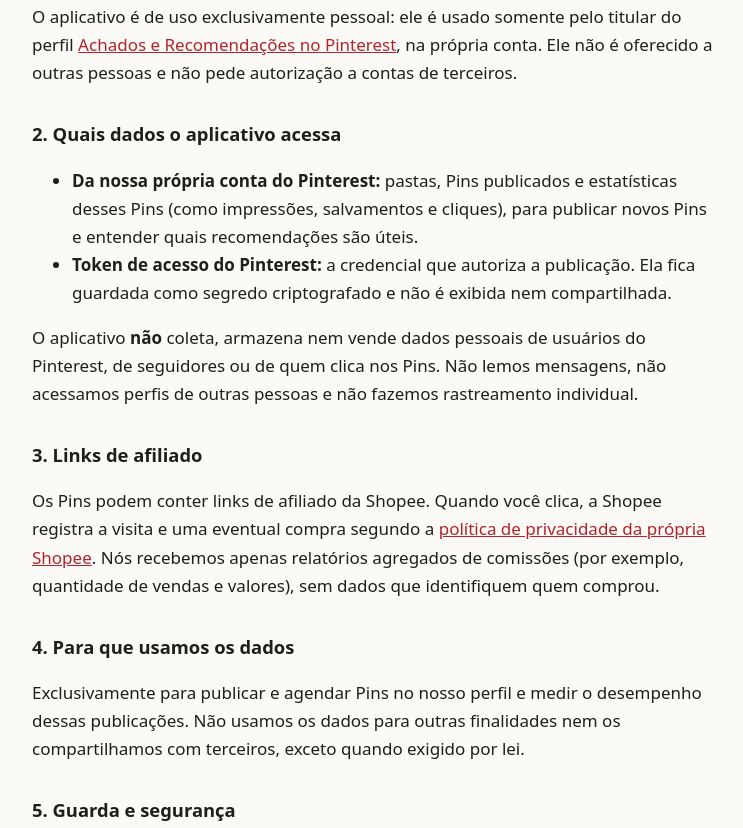
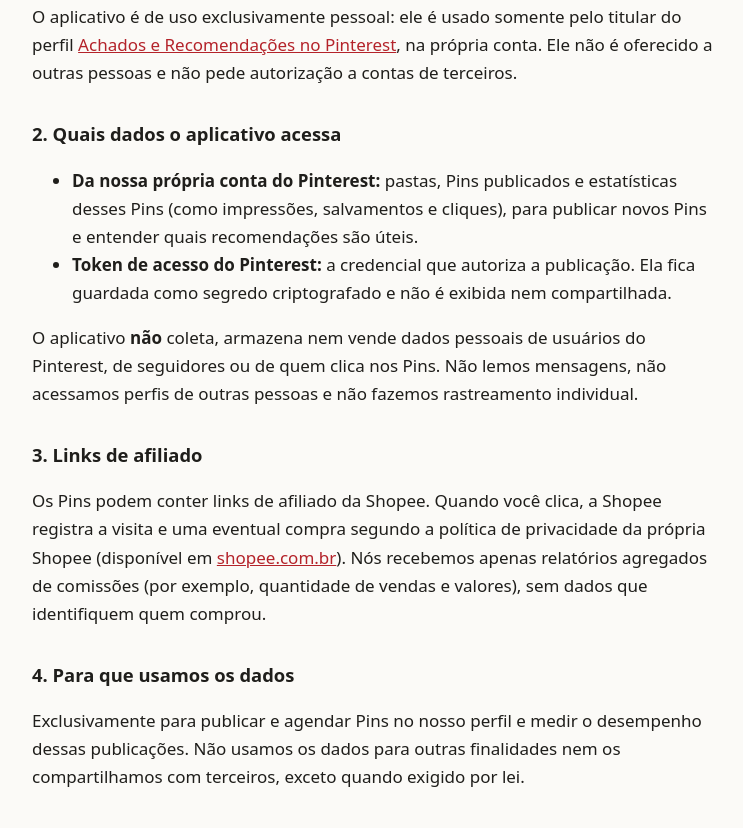
Before and after one commit to hulima18-lab/achados-recomendacoes, a plain HTML site: page privacidade.html in a window 1280 px wide. Shown: the part 402-1230 px from the top of the page, without its empty margins (264-1007 px from the left). Drawn offline with Linux system fonts and the light colour scheme.

Commit message:
Link generico para a politica da Shopee
Co-Authored-By: Claude Opus 5.5 <noreply@anthropic.com>
Claude-Session: https://claude.ai/code/session_01PhxnsSq1gXLbXfGVWcv4bJ

```diff
--- a/privacidade.html
+++ b/privacidade.html
@@ -26,7 +26,7 @@
 <p>O aplicativo <strong>não</strong> coleta, armazena nem vende dados pessoais de usuários do Pinterest, de seguidores ou de quem clica nos Pins. Não lemos mensagens, não acessamos perfis de outras pessoas e não fazemos rastreamento individual.</p>
 
 <h2>3. Links de afiliado</h2>
-<p>Os Pins podem conter links de afiliado da Shopee. Quando você clica, a Shopee registra a visita e uma eventual compra segundo a <a href="https://shopee.com.br/docs/3612" rel="noopener">política de privacidade da própria Shopee</a>. Nós recebemos apenas relatórios agregados de comissões (por exemplo, quantidade de vendas e valores), sem dados que identifiquem quem comprou.</p>
+<p>Os Pins podem conter links de afiliado da Shopee. Quando você clica, a Shopee registra a visita e uma eventual compra segundo a política de privacidade da própria Shopee (disponível em <a href="https://shopee.com.br" rel="noopener">shopee.com.br</a>). Nós recebemos apenas relatórios agregados de comissões (por exemplo, quantidade de vendas e valores), sem dados que identifiquem quem comprou.</p>
 
 <h2>4. Para que usamos os dados</h2>
 <p>Exclusivamente para publicar e agendar Pins no nosso perfil e medir o desempenho dessas publicações. Não usamos os dados para outras finalidades nem os compartilhamos com terceiros, exceto quando exigido por lei.</p>
```
